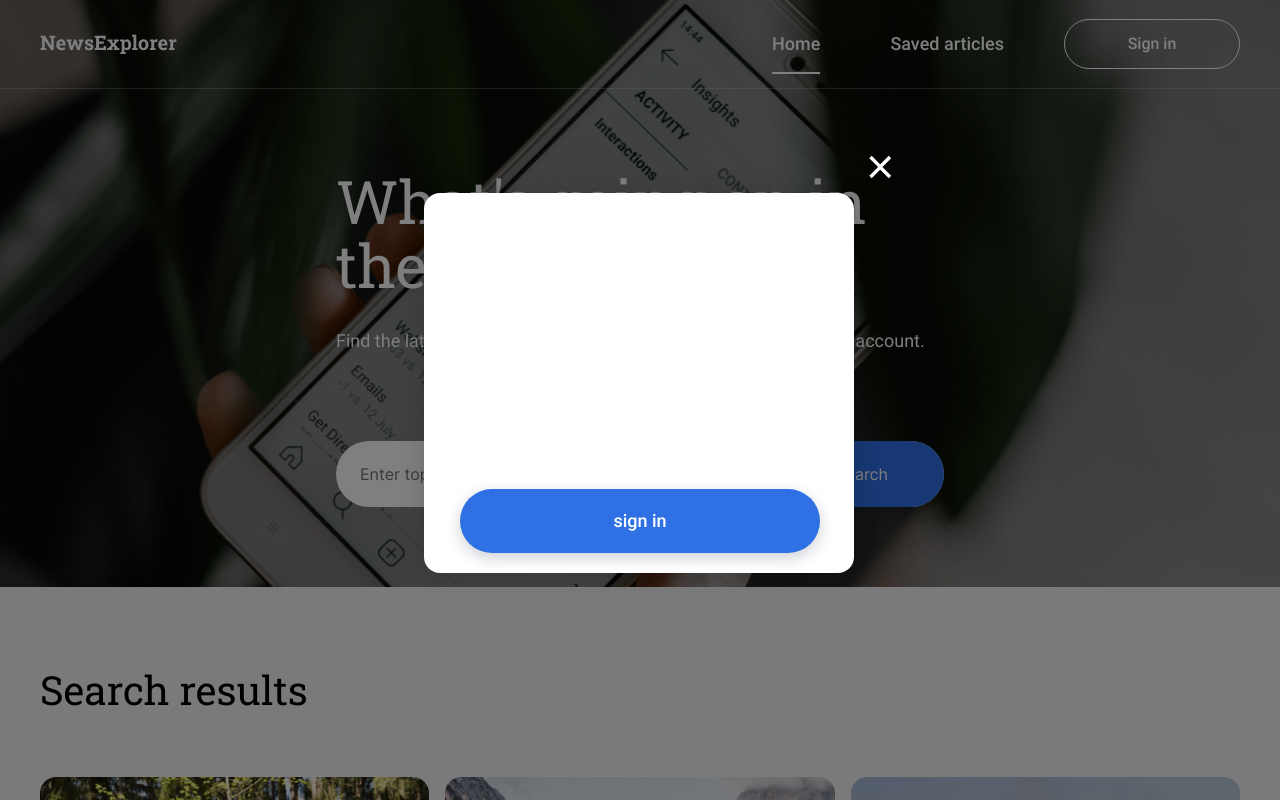
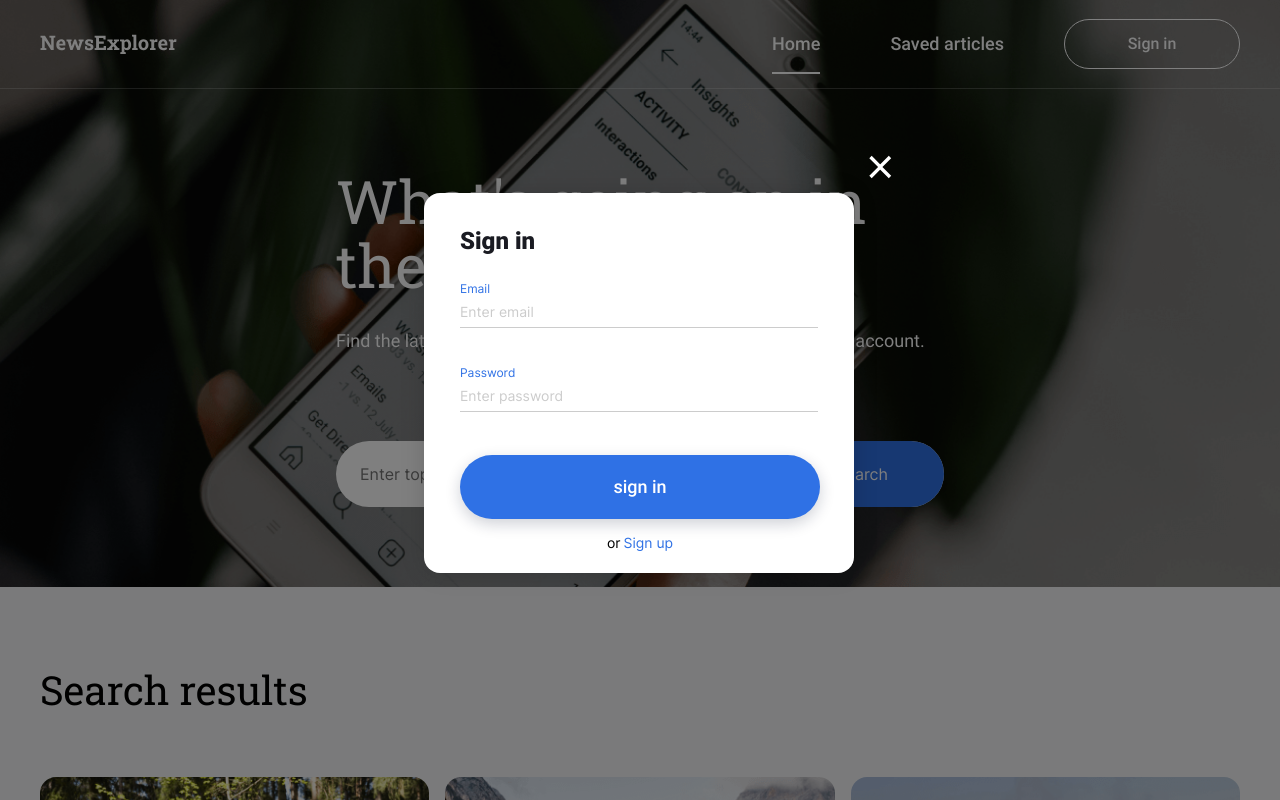
Before and after one commit to Rachelidekel/news-explorer-frontend, a React (Create React App) app: page / in a window 1280 px wide. Both pictures are taken after a click on the button "Sign in". Shown: the top 800 px of the page. Built offline with nearby package versions, Linux system fonts and the light colour scheme.

Commit message:
add new section to the page

```diff
--- a/src/components/App/App.js
+++ b/src/components/App/App.js
@@ -4,12 +4,14 @@ import Header from "../Header/Header";
 import Main from "../Main/Main";
 import Footer from "../Footer/Footer";
 import SavedNews from "../SavedNews/SavedNews";
-import PopupWithForm from "../PopupWithForm/PopupWithForm";
+import LoginPopup from "../Login/Login";
+import RegisterPopup from "../Register/Register";
 
 function App() {
   const [isHomePage, setIsHomePage] = useState();
   const [cardData, setCardData] = useState([]);
-  const [isPopupOpen, setIsPopupOpen] = useState(false);
+  const [isLoginPopupOpen, setIsLoginPopupOpen] = useState(false);
+  const [isRegisterPopupOpen, setIsRegisterPopupOpen] = useState(false);
 
   const location = useLocation();
 
@@ -17,16 +19,31 @@ function App() {
     location.pathname !== "/" ? setIsHomePage(false) : setIsHomePage(true);
   }, [location]);
 
-  function handlePopupClick() {
-    setIsPopupOpen(true);
+  function handleSinginClick() {
+    setIsLoginPopupOpen(true);
   }
 
-  function closePopup() {
-    setIsPopupOpen(false);
+  function closeAllPopups() {
+    setIsLoginPopupOpen(false);
+    setIsRegisterPopupOpen(false);
   }
 
   function handleLogOut() {
     setIsHomePage(true);
+  }
+
+  function handleRedirect() {
+    if (isRegisterPopupOpen) {
+      closeAllPopups();
+      setIsLoginPopupOpen(true);
+      setIsRegisterPopupOpen(false);
+    } else if (isLoginPopupOpen) {
+      closeAllPopups();
+      setIsRegisterPopupOpen(true);
+      setIsLoginPopupOpen(false);
+    } else {
+      setIsLoginPopupOpen(true);
+    }
   }
 
   return (
@@ -34,7 +51,7 @@ function App() {
       <Header
         isHomePage={isHomePage}
         cardData={cardData}
-        onSignInClick={handlePopupClick}
+        onSignInClick={handleSinginClick}
         onLogOut={handleLogOut}
       />
       <Switch>
@@ -46,7 +63,16 @@ function App() {
         </Route>
       </Switch>
       <Footer />
-      <PopupWithForm isOpen={isPopupOpen} onClose={closePopup} />
+      <LoginPopup
+        isOpen={isLoginPopupOpen}
+        onClose={closeAllPopups}
+        onRedirect={handleRedirect}
+      />
+      <RegisterPopup
+        isOpen={isRegisterPopupOpen}
+        onClose={closeAllPopups}
+        onRedirect={handleRedirect}
+      />
     </div>
   );
 }
--- a/src/components/Login/Login.js
+++ b/src/components/Login/Login.js
@@ -4,53 +4,41 @@ import PopupWithForm from "../PopupWithForm/PopupWithForm";
 function LoginPopup({ isOpen, onClose, onRedirect }) {
   return (
     <PopupWithForm
-      title="Sign up"
-      submitText="Sign up"
-      redirectText="Sign in"
+      title="Sign in"
+      name="signin"
+      submitText="Sign in"
+      redirectText="Sign up"
       isOpen={isOpen}
       onClose={onClose}
       onRedirect={onRedirect}
-      onRegisterSubmit={onRegisterSubmit}
-      isValid={isValid}
-      email={values.email}
-      password={values.password}
-      username={values.username}
-      resetForm={resetForm}
-      isSingUpError={isSingUpError}
+      buttonText="sign in"
     >
       <div className="popup__field-container">
-        <label className="popup__field">Email</label>
+        <label className="popup__field-description">Email</label>
         <input
-          onChange={handleChange}
           name="email"
-          value={values.email || ""}
           autoComplete="off"
-          className="popup__input"
+          className="popup__field"
           type="email"
           placeholder="Enter email"
           required
         />
-        <span className="popup__field-error popup__field-error_email">
-          {errors.email}
-        </span>
-        <label className="popup__field">Password</label>
+        <span className="popup__field-error popup__field-error_email"></span>
+
+        <label className="popup__field-description">Password</label>
         <input
-          onChange={handleChange}
           name="password"
-          value={values.password || ""}
           autoComplete="off"
-          className="popup__input"
+          className="popup__field"
           type="password"
           placeholder="Enter password"
           minLength="8"
           required
         />
-        <span className="popup__field-error popup__field-error_password">
-          {errors.password}
-        </span>
+        <span className="popup__field-error popup__field-error_password"></span>
       </div>
     </PopupWithForm>
   );
 }
 
-export default LoginPopup
+export default LoginPopup;
--- a/src/components/NotFoundPage/NotFoundPage.js
+++ b/src/components/NotFoundPage/NotFoundPage.js
@@ -19,4 +19,4 @@ function NotFoundPage(props) {
   );
 }
 
-//export default NotFoundPage;
+export default NotFoundPage;
--- a/src/components/Popup/Popup.js
+++ b/src/components/Popup/Popup.js
@@ -23,10 +23,10 @@ export function Popup({ isOpen, onClose, children, name }) {
 
   return (
     <div
-      className={`popup popup_type_${name} ${isOpen ? "popup_opened" : ""}`}
+      className={`popup ${isOpen ? "popup_opened" : ""}`}
       onClick={handleOverlay}
     >
-      <div className="popup__container">
+      <div className={`popup__container popup__container_type_${name}`}>
         <button className="popup__close-button" onClick={onClose}></button>
         {children}
       </div>
--- a/src/components/PopupWithForm/PopupWithForm.css
+++ b/src/components/PopupWithForm/PopupWithForm.css
@@ -7,6 +7,8 @@
   line-height: 28px;
   letter-spacing: 0em;
   text-align: left;
+  margin-left: 36px;
+  margin-top: 34px;
 }
 
 .popup__form {
@@ -22,8 +24,18 @@
   flex-direction: column;
 }
 
-.popup__field-container:last-child {
-  padding-bottom: 0;
+.popup__form-control_signin {
+  display: flex;
+  flex-direction: column;
+}
+
+.popup__form-control_signup {
+  display: flex;
+  flex-direction: column;
+}
+
+.popup__field-container {
+  border: none;
 }
 
 .popup__field-description {
@@ -33,13 +45,20 @@
   font-size: 12px;
   line-height: 1.2;
   color: #2f71e5;
+  max-width: 66px;
+  font-family: "Inter", Arial, Helvetica, sans-serif;
+  font-size: 12px;
+  font-weight: 400;
+  line-height: 15px;
+  letter-spacing: 0em;
+  text-align: left;
 }
 
 .popup__field {
   border: none;
+  margin-bottom: 31px;
   border-bottom: 1px solid rgba(0, 0, 0, 0.2);
   padding: 0;
-  margin-bottom: 3px;
   font-family: "Inter", Arial, Helvetica, sans-serif;
   font-weight: 400;
   font-size: 14px;
@@ -48,6 +67,17 @@
   width: 358px;
   text-align: start;
   color: #000;
+  border-top: none;
+  border-right: none;
+  border-left: none;
+}
+
+.popup__field-signup {
+  margin-bottom: 0;
+}
+
+.popup__field:last-of-type {
+  margin-bottom: 0;
 }
 
 .popup__field:hover {
@@ -87,7 +117,8 @@
 
 .popup__form-button {
   border-radius: 100px;
-  min-height: 24px;
+  width: 360px;
+  min-height: 64px;
   border: none;
   background-color: #2f71e5;
   box-shadow: 0px 5px 15px rgba(14, 26, 57, 0.2);
@@ -99,9 +130,7 @@
   letter-spacing: 0px;
   text-align: center;
   padding: 20px 115px;
-  width: 360px;
-  margin-top: 252px;
-  margin-bottom: 64px;
+  margin-top: 43px;
 }
 
 .popup__form-button:hover {
@@ -112,6 +141,10 @@
   background-color: #e6e8eb;
   color: #b6bcbf;
   cursor: auto;
+}
+
+.popup__form-button_type_signup {
+  margin-top: 10px;
 }
 
 .popup__redirect {
@@ -130,11 +163,22 @@
 .popup__redirect-link {
   color: #2f71e5;
   cursor: pointer;
+  margin-left: 3px;
 }
 
 @media screen and (max-width: 1106px) {
   .popup__title {
     max-width: 358px;
+  }
+}
+
+@media screen and (max-width: 768px) {
+  .popup__form-button {
+    margin-top: 39px;
+  }
+
+  .popup__form-button_type_signup {
+    margin-top: 10px;
   }
 }
 
@@ -144,7 +188,7 @@
   }
 
   .popup__form {
-    width: 320px;
+    max-width: 358px;
     padding: 0;
   }
 
@@ -154,6 +198,11 @@
 
   .popup__field {
     width: 100%;
+    margin-bottom: 23px;
+  }
+
+  .popup__field-signup {
+    margin-bottom: 0;
   }
 
   .popup__error-container {
@@ -165,21 +214,31 @@
     margin-bottom: 252px;
   }
 
-  .popup__form-button {
-    width: 288px;
-    min-height: 64px;
-    margin-top: 0;
-  }
-
   .popup__redirect {
     width: 100%;
   }
 }
 
 @media screen and (max-width: 490px) {
+  .popup__title {
+    margin-top: 16px;
+    margin-left: 16px;
+    margin-bottom: 16px;
+  }
+
+  .popup__form {
+    margin-right: 16px;
+    margin-left: 16px;
+  }
+
   .popup__form-button {
-    margin-top: 200px;
-    margin-left: 15px;
+    max-width: 100%;
+    padding: 0;
+    margin-top: 23px;
+  }
+
+  .popup__form-button_type_signup {
+    margin-top: 10px;
   }
 }
 
--- a/src/components/PopupWithForm/PopupWithForm.js
+++ b/src/components/PopupWithForm/PopupWithForm.js
@@ -1,25 +1,33 @@
 import React from "react";
 import Popup from "../Popup/Popup";
 
-function PopupWithForm({ name, isOpen, onClose, title, buttonText, children }) {
+function PopupWithForm({
+  name,
+  isOpen,
+  onClose,
+  title,
+  children,
+  buttonText,
+  onRedirect,
+  redirectText,
+}) {
   return (
     <Popup isOpen={isOpen} name={name} onClose={onClose}>
       <h2 className={`popup__title popup__title_type_${name}`}>{title}</h2>
       <form action="submit" className="popup__form" name={name} noValidate>
         {children}
-        <div className="popup__form-control">
-          <div className="popup__error-container popup__submit-error">
-            <span className="popup__field-error form__field-error"></span>
-          </div>
-        </div>
+        <div className="popup__form-control"></div>
         <button
           className={`popup__form-button popup__form-button_type_${name}`}
           type="submit"
         >
-          sign in
+          {buttonText}
         </button>
         <p className="popup__redirect">
-          <span className="popup__redirect-link"></span>
+          or
+          <span className="popup__redirect-link" onClick={onRedirect}>
+            {redirectText}
+          </span>
         </p>
       </form>
     </Popup>
--- a/src/components/Preloader/Preloader.js
+++ b/src/components/Preloader/Preloader.js
@@ -11,4 +11,4 @@ function Preloader() {
   );
 }
 
-//export default Preloader;
+export default Preloader;
--- a/src/components/Register/Register.js
+++ b/src/components/Register/Register.js
@@ -0,0 +1,59 @@
+import React from "react";
+import PopupWithForm from "../PopupWithForm/PopupWithForm";
+
+function RegisterPopup({ isOpen, onClose, onRedirect }) {
+  return (
+    <PopupWithForm
+      title="Sign up"
+      name="signup"
+      submitText="Sign up"
+      redirectText="Sign in"
+      isOpen={isOpen}
+      onClose={onClose}
+      onRedirect={onRedirect}
+      buttonText="sign up"
+    >
+      <div className="popup__field-container">
+        <p className="popup__field-description">Email</p>
+        <input
+          name="email"
+          autoComplete="off"
+          className="popup__field popup__field-signup"
+          type="email"
+          placeholder="Enter email"
+          required
+        />
+        <div className="popup__error-container">
+          <span className="popup__field-error email-field-error"></span>
+        </div>
+        <p className="popup__field-description">Password</p>
+        <input
+          name="password"
+          autoComplete="off"
+          className="popup__field popup__field-signup"
+          type="password"
+          placeholder="Enter password"
+          minLength="8"
+          required
+        />
+        <div className="popup__error-container">
+          <span className="popup__field-error password-field-error"></span>
+        </div>
+        <p className="popup__field-description">Username</p>
+        <input
+          name="username"
+          autoComplete="off"
+          className="popup__field popup__field-signup"
+          type="text"
+          placeholder="Enter your username"
+          required
+        />
+        <div className="popup__error-container">
+          <span className="popup__field-error text-field-error"></span>
+        </div>
+      </div>
+    </PopupWithForm>
+  );
+}
+
+export default RegisterPopup;
--- a/src/index.css
+++ b/src/index.css
@@ -7,6 +7,7 @@
 @import url("./components/SavedNewsHeader/SavedNewsHeader.css");
 @import url("./components/SavedNews/SavedNews.css");
 @import url("./components/Navigation/Navigation.css");
+@import url("./components/Mobile/Mobile.css");
 @import url("./components/InfoTooltip/InfoTooltip.css");
 @import url("./components/NewsCard/NewsCard.css");
 @import url("./components/NewsCardList/NewsCardList.css");
```
Also changed, not shown: src/components/Popup/Popup.css (+11 -1 lines), 1 other file (tests, documents, lock files or other folders).
